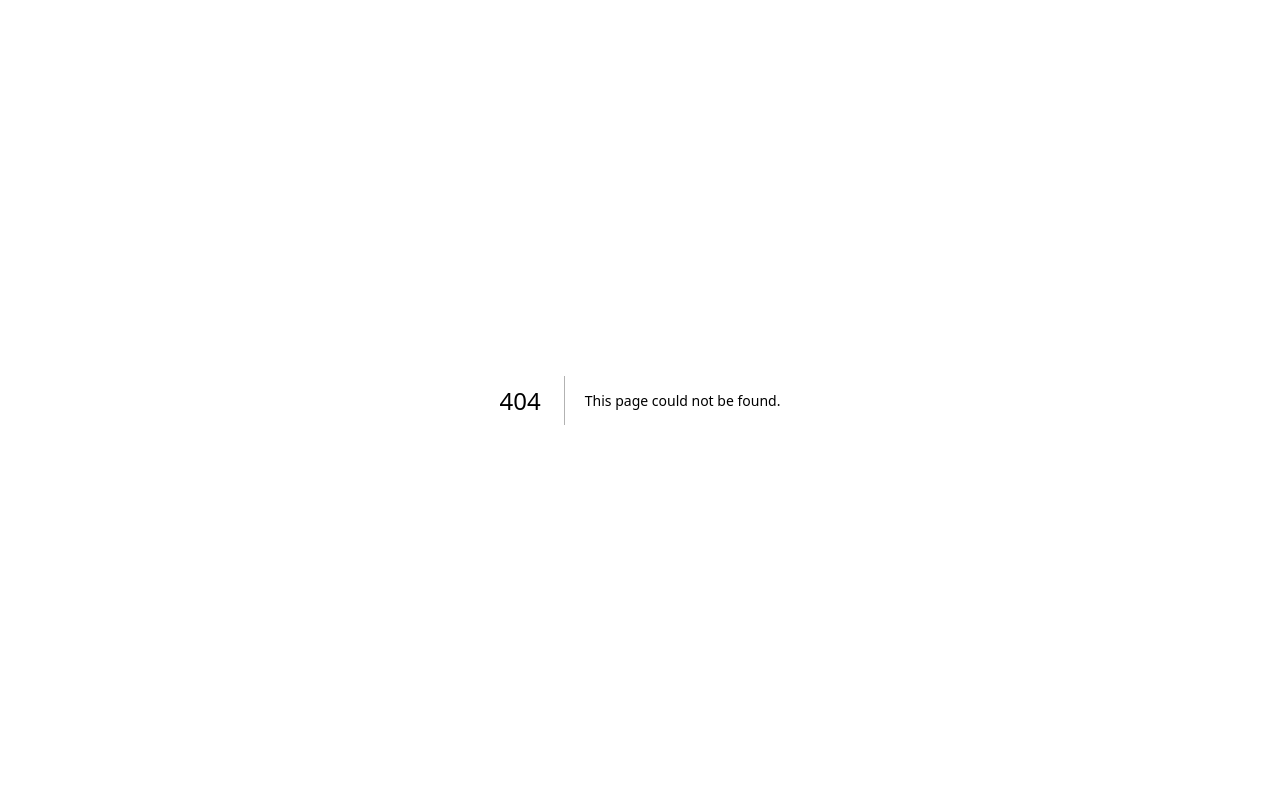
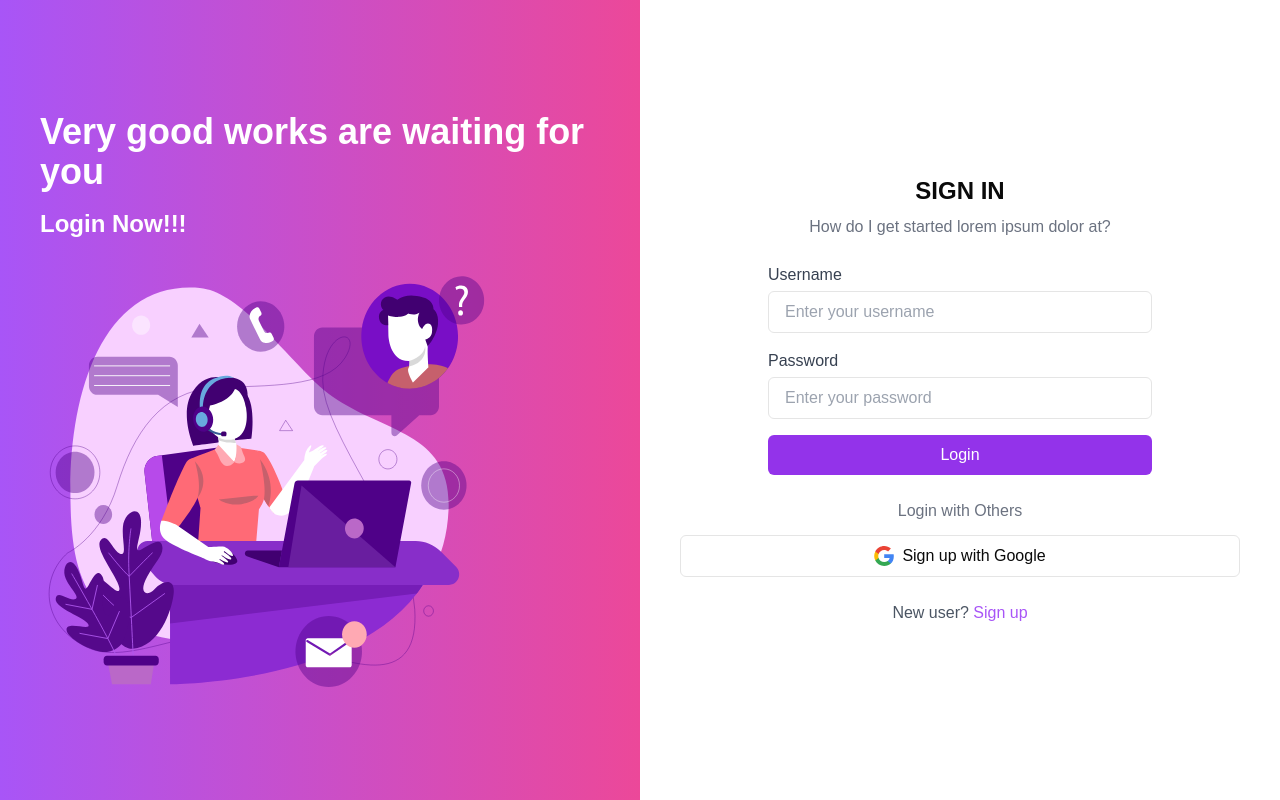
Before and after one commit to SahanJDesigns/Project-LMS, a Next.js app: page /signin in a window 1280 px wide. Before the commit this address had no page. Built offline with nearby package versions, Linux system fonts and the light colour scheme.

Commit message:
Add login page with form and styles; update signup link

```diff
--- /dev/null
+++ b/app/signin/page.tsx
@@ -0,0 +1,87 @@
+import React from "react";
+
+const LoginPage = () => {
+  return (
+    <div className="flex min-h-screen bg-gradient-to-r from-purple-500 via-pink-500 to-orange-500">
+      {/* Left Section */}
+      <div className="w-1/2 flex items-center justify-center p-10">
+        <div className="text-white">
+          <h1 className="text-4xl font-bold mb-4">
+            Very good works are waiting for you
+          </h1>
+          <p className="text-2xl font-semibold">Login Now!!!</p>
+          <div className="mt-8">
+            <img
+              src="/contact-10.svg"
+              alt="Illustration"
+              className="w-full max-w-md"
+            />
+          </div>
+        </div>
+      </div>
+
+      {/* Right Section */}
+      <div className="w-1/2 bg-white flex flex-col items-center justify-center p-10">
+        <h2 className="text-2xl font-bold mb-2">SIGN IN</h2>
+        <p className="text-gray-500 mb-6">
+          How do I get started lorem ipsum dolor at?
+        </p>
+        <form className="w-full max-w-sm space-y-4">
+          <div>
+            <label
+              htmlFor="username"
+              className="block text-gray-700 font-medium mb-1"
+            >
+              Username
+            </label>
+            <input
+              type="text"
+              id="username"
+              className="w-full px-4 py-2 border rounded-md focus:ring-2 focus:ring-purple-500 focus:outline-none"
+              placeholder="Enter your username"
+            />
+          </div>
+          <div>
+            <label
+              htmlFor="password"
+              className="block text-gray-700 font-medium mb-1"
+            >
+              Password
+            </label>
+            <input
+              type="password"
+              id="password"
+              className="w-full px-4 py-2 border rounded-md focus:ring-2 focus:ring-purple-500 focus:outline-none"
+              placeholder="Enter your password"
+            />
+          </div>
+          <button
+            type="submit"
+            className="w-full bg-purple-600 text-white py-2 rounded-md hover:bg-purple-700 transition"
+          >
+            Login
+          </button>
+        </form>
+        <div className="mt-6 w-full text-center">
+          <p className="text-gray-500">Login with Others</p>
+          <button className="mt-3 w-full flex items-center justify-center border py-2 rounded-md hover:bg-gray-100">
+            <img
+              src="/icon-google0.svg"
+              alt="Google logo"
+              className="w-5 h-5 mr-2"
+            />
+            Sign up with Google
+          </button>
+        </div>
+        <p className="mt-6 text-gray-600">
+          New user?{" "}
+          <a href="/signup" className="text-purple-500 hover:underline">
+            Sign up
+          </a>
+        </p>
+      </div>
+    </div>
+  );
+};
+
+export default LoginPage;
--- a/app/signup/page.tsx
+++ b/app/signup/page.tsx
@@ -59,7 +59,7 @@ const Signup = () => {
               Sign up with Google
             </button>
             <p className="mt-4">
-              Already have an account? <a href="#">Log in</a>
+              Already have an account? <a href="/signin">Log in</a>
             </p>
           </div>
 
```
Also changed, not shown: public/contact-10.svg (added).
